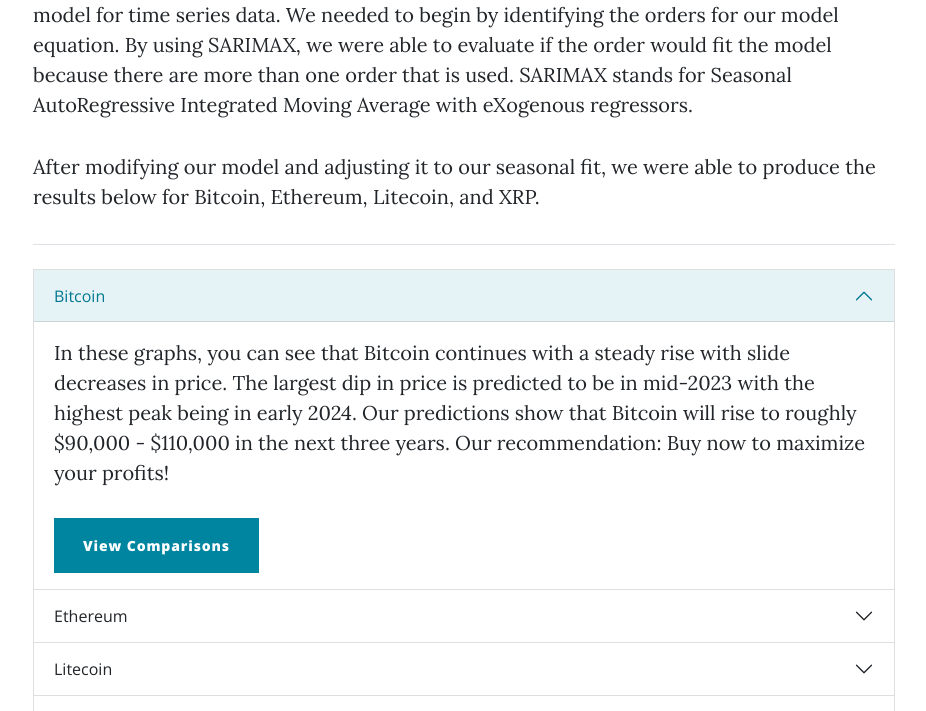
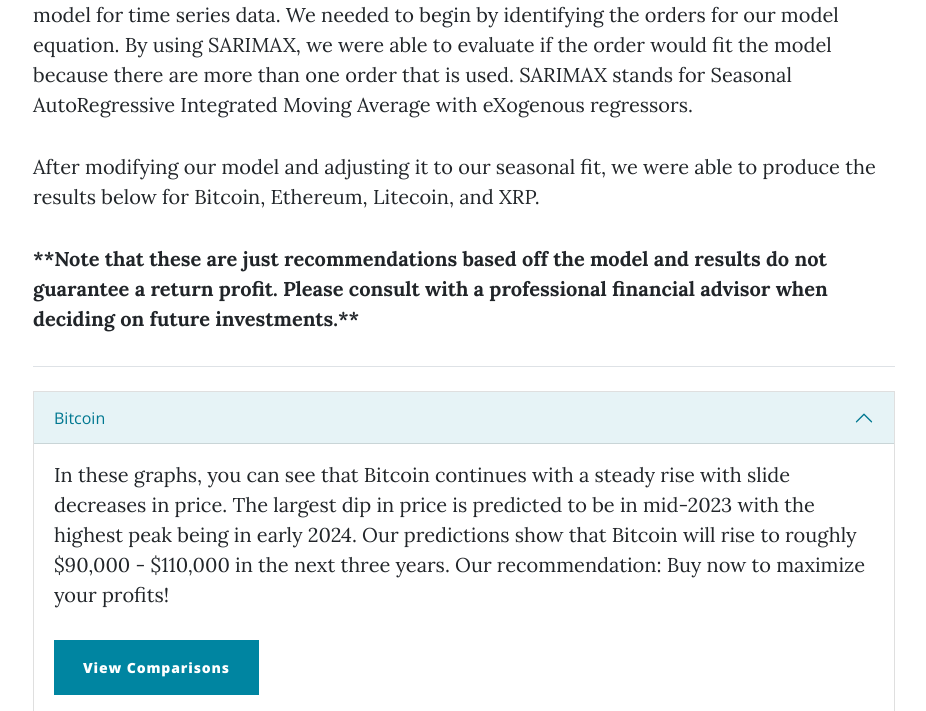
Before and after one commit to dmayo0317/project4, a Flask app: page /recommender in a window 1280 px wide. Shown: the part 901-1612 px from the top of the page, without its empty margins (176-1102 px from the left). Run offline with Flask 2, Linux system fonts and the light colour scheme; some libraries are stand-ins or nearby versions.

Commit message:
adding to recommender

```diff
--- a/templates/page/recommender.html
+++ b/templates/page/recommender.html
@@ -82,6 +82,8 @@
 
                         <p>After modifying our model and adjusting it to our seasonal fit, we were able to produce the
                             results below for Bitcoin, Ethereum, Litecoin, and XRP.
+                        </p>
+                        <p><strong>**Note that these are just recommendations based off the model and results do not guarantee a return profit. Please consult with a professional financial advisor when deciding on future investments.**</strong>
                         </p>
                     </div>
                     <!-- Divider-->
```
